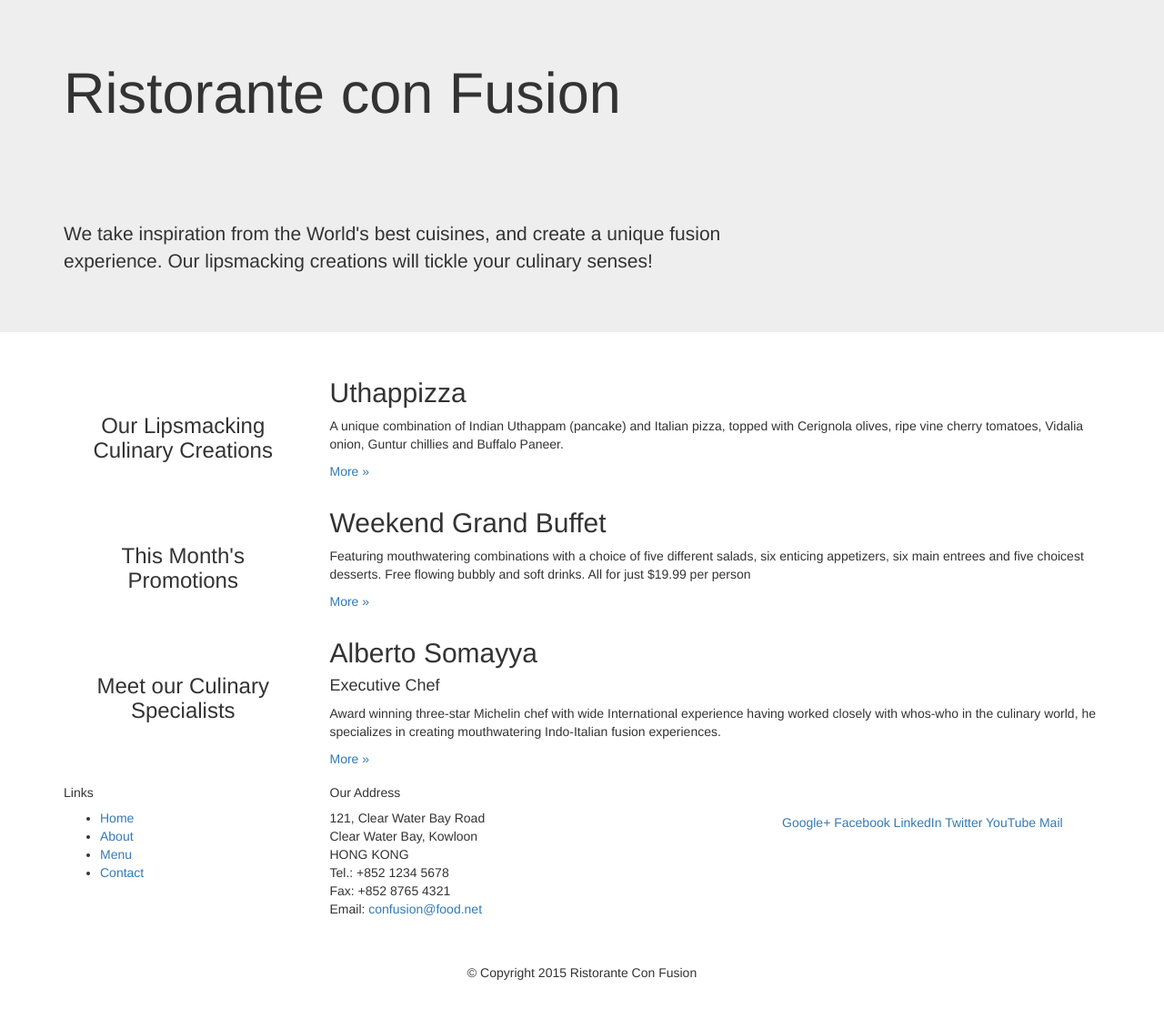
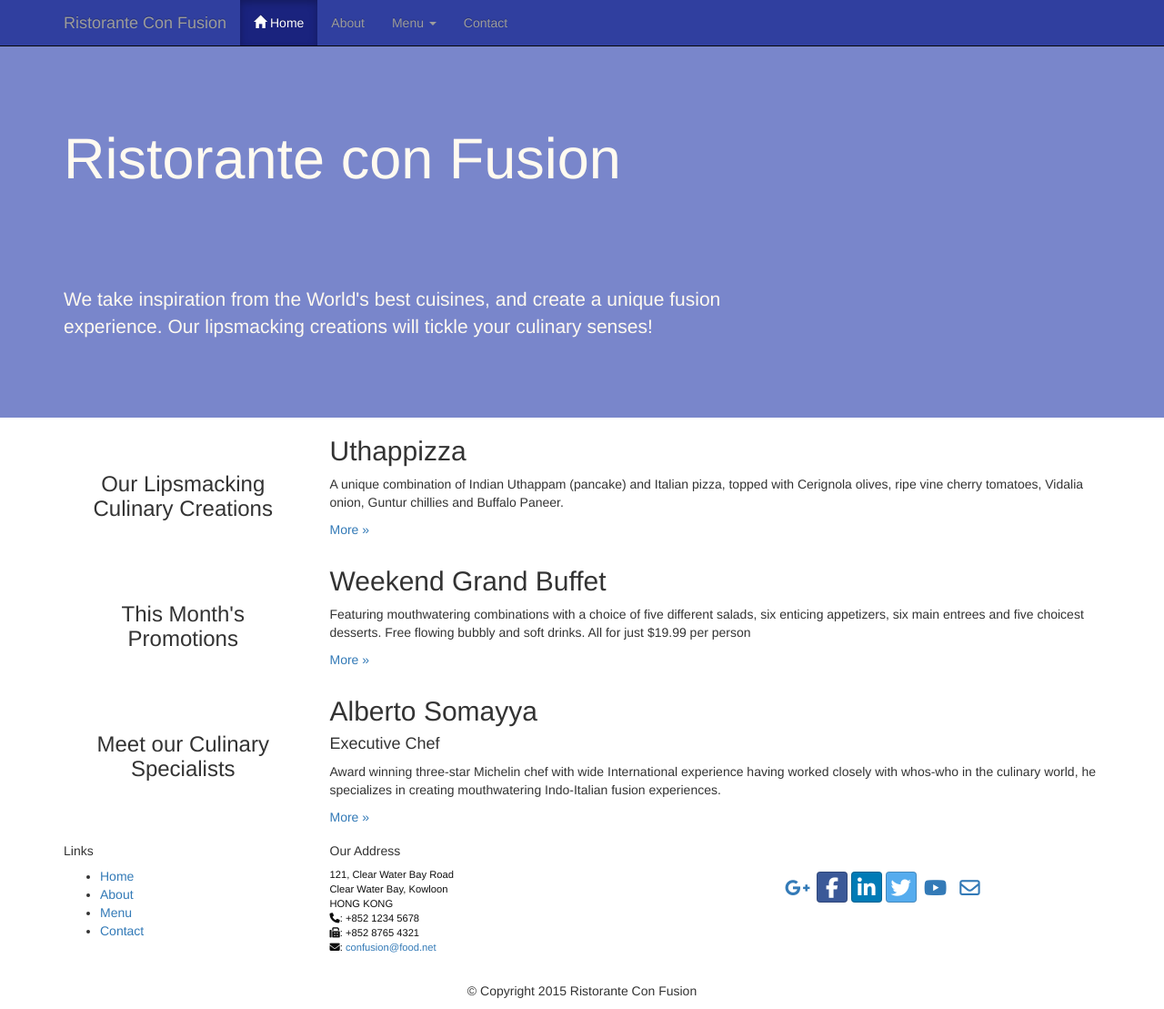
Before and after one commit to nicolasagudelo/conFusion, a plain HTML site: page index.html in a window 1280 px wide. Shown: the whole page at 91% size. Drawn offline with nearby package versions, Linux system fonts and the light colour scheme.

Commit message:
Added NavBar, Glyphicons and social media buttons

```diff
--- /dev/null
+++ b/css/mystyles.css
@@ -0,0 +1,63 @@
+.row-header{
+    margin:0px auto;
+    padding:0px auto;
+}
+
+.row-content {
+    margin:0px auto;
+    padding: 50px 0px 50px 0px;
+    border-bottom: 1px ridge;
+    min-height:400px;
+}
+
+.row-footer{
+    background-color: #AfAfAf;
+    margin:0px auto;
+    padding: 20px 0px 20px 0px;
+}
+
+.jumbotron {
+    padding:70px 30px 70px 30px;
+    margin:0px auto;
+    background: #7986CB ;
+    color:floralwhite;
+}
+
+address{
+    font-size:80%;
+    margin:0px;
+    color:#0f0f0f;
+}
+
+body{
+    padding:50px 0px 0px 0px;
+    z-index:0;
+}
+
+.navbar-inverse {
+    background: #303F9F;
+}
+
+.navbar-inverse .navbar-nav > .active > a,
+.navbar-inverse .navbar-nav > .active > a:hover,
+.navbar-inverse .navbar-nav > .active > a:focus {
+    color: #fff;
+    background: #1A237E;
+}
+
+.navbar-inverse .navbar-nav > .open > a,
+.navbar-inverse .navbar-nav > .open > a:hover,
+.navbar-inverse .navbar-nav > .open > a:focus {
+    color: #fff;
+    background: #1A237E;
+}
+
+.navbar-inverse .navbar-nav .open .dropdown-menu> li> a,
+.navbar-inverse .navbar-nav .open .dropdown-menu {
+    background-color: #303F9F;
+    color:#eeeeee;
+}
+
+.navbar-inverse .navbar-nav .open .dropdown-menu> li> a:hover {
+    color:#000000;
+}
--- a/index.html
+++ b/index.html
@@ -12,6 +12,9 @@
     <!-- Bootstrap -->
     <link href="css/bootstrap.min.css" rel="stylesheet">
     <link href="css/bootstrap-theme.min.css" rel="stylesheet">
+    <link href="css/mystyles.css" rel="stylesheet">
+    <link href="css/font-awesome.min.css" rel="stylesheet">
+    <link href="css/bootstrap-social.css" rel="stylesheet">
 
     <!-- HTML5 shim and Respond.js for IE8 support of HTML5 elements and media queries -->
     <!-- WARNING: Respond.js doesn't work if you view the page via file:// -->
@@ -23,6 +26,43 @@
 </head>
 
 <body>
+
+<nav class="navbar navbar-inverse navbar-fixed-top" role="navigation">
+        <div class="container">
+            <div class="navbar-header">
+                <button type="button" class="navbar-toggle collapsed" data-toggle="collapse" data-target="#navbar" aria-expanded="false" aria-controls="navbar">
+                    <span class="sr-only">Toggle navigation</span>
+                    <span class="icon-bar"></span>
+                    <span class="icon-bar"></span>
+                    <span class="icon-bar"></span>
+                </button>
+                <a class="navbar-brand" href="#">Ristorante Con Fusion</a>
+            </div>
+            <div id="navbar" class="navbar-collapse collapse">
+            <ul class="nav navbar-nav">
+                <li class="active"><a href="#"><span class="glyphicon glyphicon-home"
+                                                     aria-hidden="true"></span> Home</a></li>
+                <li><a href="#">About</a></li>
+                <li class="dropdown">
+                    <a href="#" class="dropdown-toggle" data-toggle="dropdown"
+                       role="button" aria-haspopup="true" aria-expanded="false">
+                        Menu <span class="caret"></span></a>
+                    <ul class="dropdown-menu">
+                        <li><a href="#">Appetizers</a></li>
+                        <li><a href="#">Main Courses</a></li>
+                        <li><a href="#">Desserts</a></li>
+                        <li><a href="#">Drinks</a></li>
+                        <li role="separator" class="divider"></li>
+                        <li class="dropdown-header">Specials</li>
+                        <li><a href="#">Lunch Buffet</a></li>
+                        <li><a href="#">Weekend Brunch</a></li>
+                    </ul>
+                </li>
+                <li><a href="#">Contact</a></li>
+            </ul>
+            </div>
+        </div>
+    </nav>
 
 <header class="jumbotron">
 
@@ -99,19 +139,20 @@
                     121, Clear Water Bay Road<br>
                     Clear Water Bay, Kowloon<br>
                     HONG KONG<br>
-		              Tel.: +852 1234 5678<br>
-		              Fax: +852 8765 4321<br>
-		              Email: <a href="mailto:confusion@food.net">confusion@food.net</a>
+                    <i class="fa fa-phone"></i>: +852 1234 5678<br>
+                    <i class="fa fa-fax"></i>: +852 8765 4321<br>
+                    <i class="fa fa-envelope"></i>:
+                    <a href="mailto:confusion@food.net">confusion@food.net</a>
                 </address>
             </div>
             <div class="col-xs-12 col-sm-4">
-                    <div style="padding: 40px 10px;">
-                        <a href="http://google.com/+">Google+</a>
-                        <a href="http://www.facebook.com/profile.php?id=">Facebook</a>
-                        <a href="http://www.linkedin.com/in/">LinkedIn</a>
-                        <a href="http://twitter.com/">Twitter</a>
-                        <a href="http://youtube.com/">YouTube</a>
-                        <a href="mailto:">Mail</a>
+                <div class="nav navbar-nav" style="padding: 40px 10px;">
+                    <a class="btn btn-social-icon btn-google-plus" href="http://google.com/+"><i class="fa fa-google-plus"></i></a>
+                    <a class="btn btn-social-icon btn-facebook" href="http://www.facebook.com/profile.php?id="><i class="fa fa-facebook"></i></a>
+                    <a class="btn btn-social-icon btn-linkedin" href="http://www.linkedin.com/in/"><i class="fa fa-linkedin"></i></a>
+                    <a class="btn btn-social-icon btn-twitter" href="http://twitter.com/"><i class="fa fa-twitter"></i></a>
+                    <a class="btn btn-social-icon btn-youtube" href="http://youtube.com/"><i class="fa fa-youtube"></i></a>
+                    <a class="btn btn-social-icon" href="mailto:"><i class="fa fa-envelope-o"></i></a>
                 </div>
             </div>
             <div class="col-xs-12">
```
Lines whose indentation alone changed are shown as unchanged.
